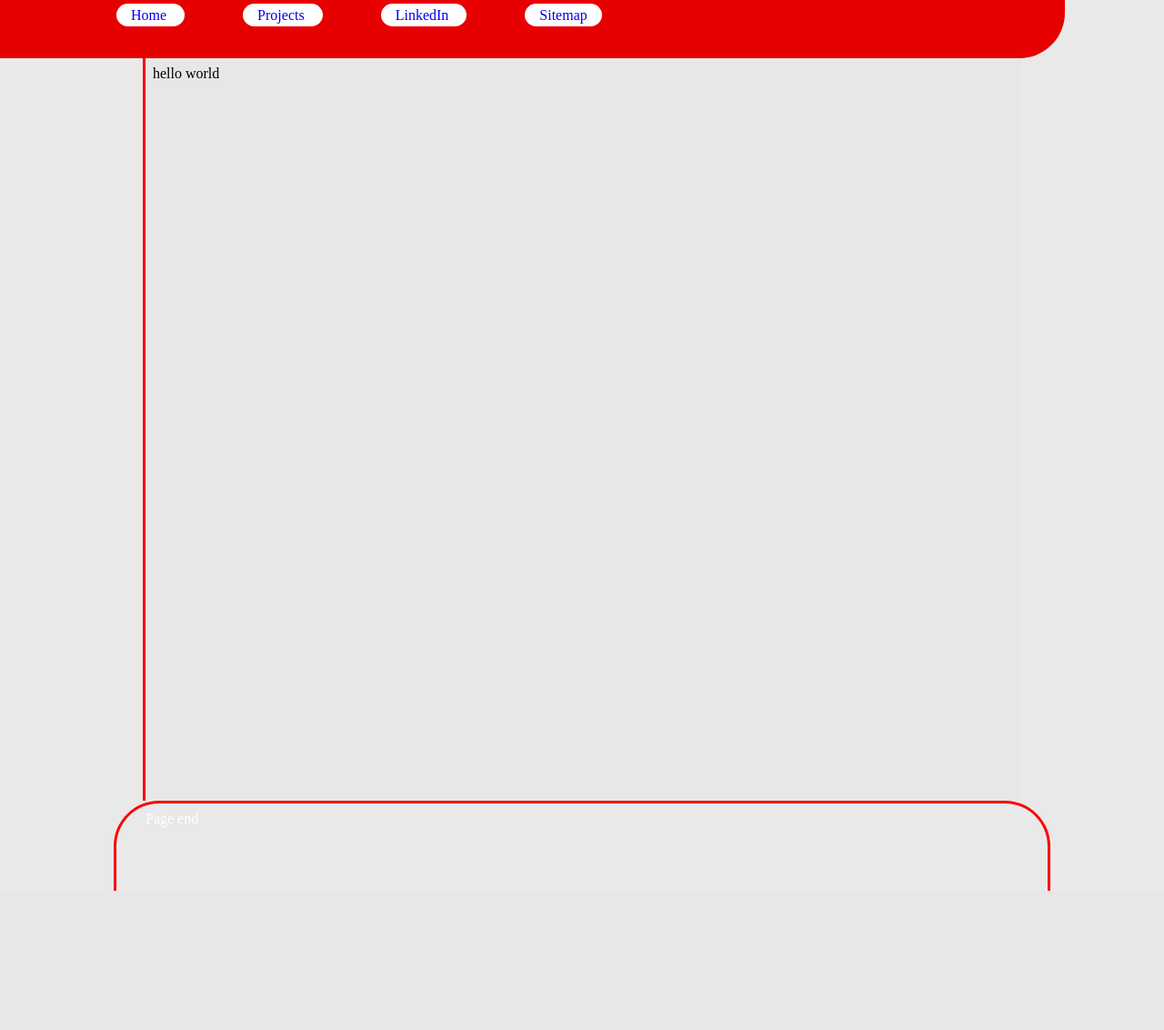
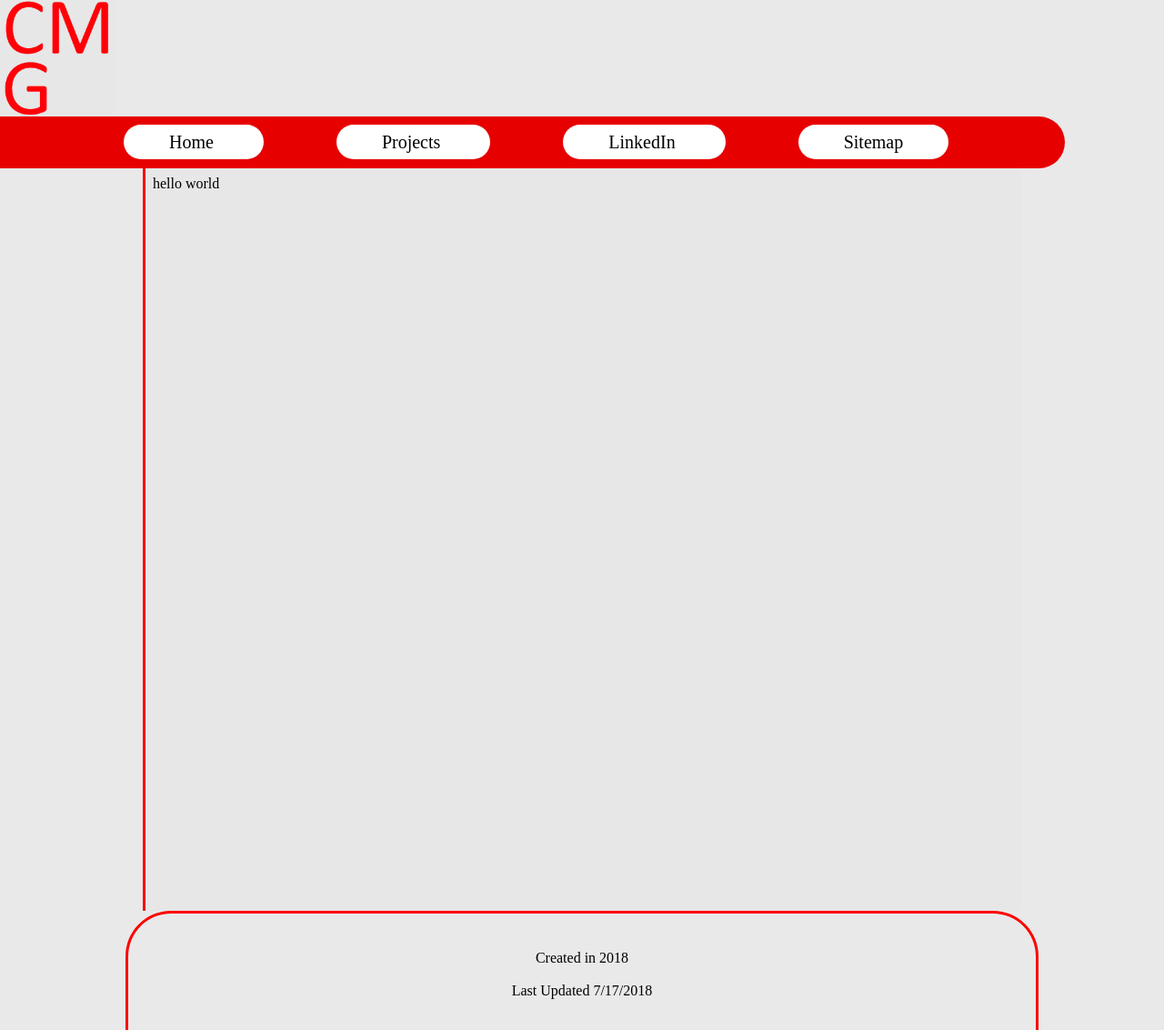
Before and after one commit to CommanderMartin/CommanderMartin.github.io, a PHP site: page / in a window 1280 px wide. Shown: the whole page at 91% size. Before the commit the page ends 979 px from the top, so only its background shows below. Run offline with PHP 8.4, Linux system fonts and the light colour scheme.

Commit message:
Further site updates

```diff
--- a/assets/siteStyle.css
+++ b/assets/siteStyle.css
@@ -1,14 +1,10 @@
 nav{
-	background-color: #e60000;
-	min-height: 4em;
-	padding-left: 4em;
-	color: #000000;
-	width: 86.5%;
-	border-radius: 0 0 50px 0;
+
 }
 
 nav a{
 	text-decoration: none;
+	color: black;
 }
 
 body{
@@ -18,15 +14,36 @@ body{
 
 footer{
 	min-height: 6em;
-	width: 80%;
+	width: 78%;
 	margin: 0 auto;
 	border: 3px red;
 	border-style: solid solid none solid;
 	border-radius: 50px 50px 0 0;
-	color: white;
+	padding-top: 2em;
+	text-align: center;
 }
 
 /*Classes*/
+.trueNav{
+	background-color: #e60000;
+	/*
+	background-image: url("Images/Gradient.png");
+	background-repeat: no-repeat;
+	background-size: 100%;
+	*/
+	min-height: 3em;
+	padding-top: 0.55em;
+	padding-left: 4em;
+	color: #000000;
+	width: 86.5%;
+	border-radius: 0 50px 50px 0;
+	clear:left;
+}
+
+.nameAndImage{
+
+}
+
 .mainContent{
 	background-color: #e7e7e7;
 	width: 74%;
@@ -43,7 +60,14 @@ footer{
 .rectangularButton{
 	background-color: white;
 	margin: 2em;
-	padding: 0.25em 1em;
+	padding: 0.4em 2.5em;
 	border-radius: 20px;
-	width: 5em;
+	font-size: 20px;
 }
+
+/*Images*/
+.headerLogo{
+	width: 10%;
+	height: 10%;
+	float: left;
+}
--- a/index.html
+++ b/index.html
@@ -10,11 +10,16 @@
 		</script>
 		<![endif]-->
 
-		<link rel="stylesheet" type="text/css" href = "/assets/siteStyle.css">
+		<link rel = "stylesheet" type = "text/css" href = "assets/siteStyle.css">
 
 	</head>
 
 	<nav>
+		<div class = "nameAndImage">
+			<img class = "headerLogo" src = "assets/Images/Logo.png" alt = "Commanding Games Studios Logo">
+		</div>
+
+		<div class = "trueNav">
 			<div class = "internalContainer">
 				<span class = "rectangularButton">
 					<a class = "navbarA" href="index.html">Home</a>
@@ -24,12 +29,13 @@
 				</span>
 
 				<span class = "rectangularButton">
-				<a class = "navbarA" href="projects.html">LinkedIn</a>
+					<a class = "navbarA" href="https://linkedin.com/in/joshua-holland-85791b134/">LinkedIn</a>
 				</span>
 
 				<span class = "rectangularButton">
 					<a class = "navbarA" href="sitemap.html">Sitemap</a>
 				</span>
+			</div>
 		</div>
 	</nav>
 
@@ -44,7 +50,10 @@
 
 	<footer>
 		<div class = "internalContainer">
-			Page end
+			Created in 2018
+			<br>
+			<br>
+			Last Updated 7/17/2018
 		</div>
 	</footer>
 </html>
```
Also changed, not shown: assets/Images/Gradient.png (added), assets/Images/Logo.png (added). Lines whose indentation alone changed are shown as unchanged.
